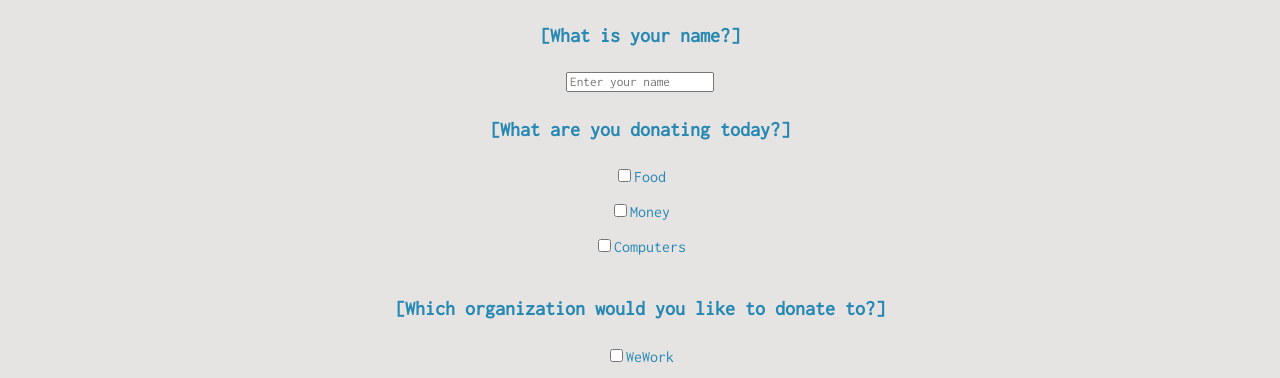
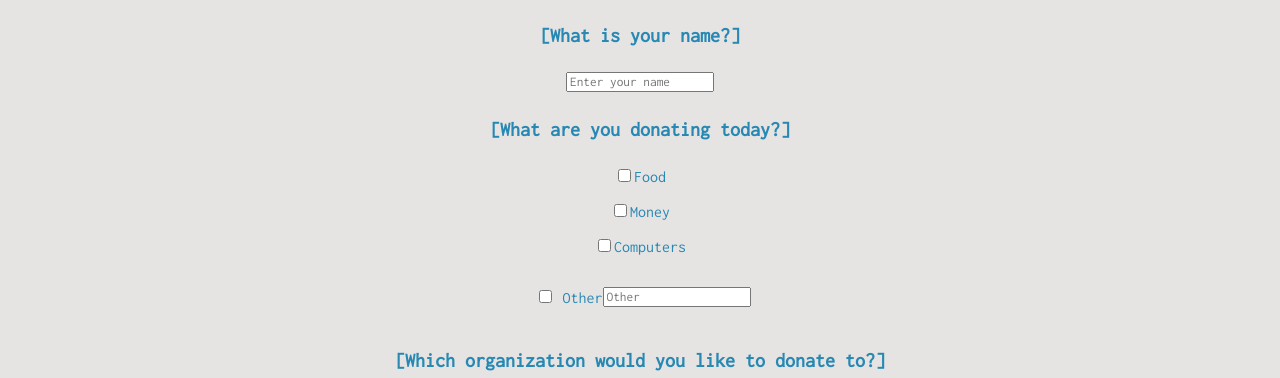
Before and after one commit to emmahuang03/Donate, a plain HTML site: page index.html in a window 1280 px wide. Shown: the part 521-899 px from the top of the page. Drawn offline with nearby package versions, Linux system fonts and the light colour scheme.

Commit message:
Update index.html

```diff
--- a/index.html
+++ b/index.html
@@ -6,7 +6,7 @@
    <meta charset="utf-8">
    <link rel="stylesheet" type="text/css" href="./donate.css">
    <link href="https://fonts.googleapis.com/css?family=Inconsolata&display=swap" rel="stylesheet">
-   <title>[MET.] donate</title>
+   <title>[MET.] Donate</title>
  </head>
  <body>
   <div class="top">
@@ -47,6 +47,10 @@
        <p><input class = "don1" type = "checkbox">Food</p>
        <p><input class = "don2" type = "checkbox"></input>Money</p>
        <p><input class = "don3" type = "checkbox"></input>Computers</p>
+       <div class = "inline">
+         <p class = "input"><input class = "don4" type = "checkbox"></input>Other  <p>
+         <p><input class = "don5" type = "text" placeholder = "Other"></input></p>
+       </div>
      </div>
      <div class = "organization">
        <h4>[Which organization would you like to donate to?]</h4>
```
